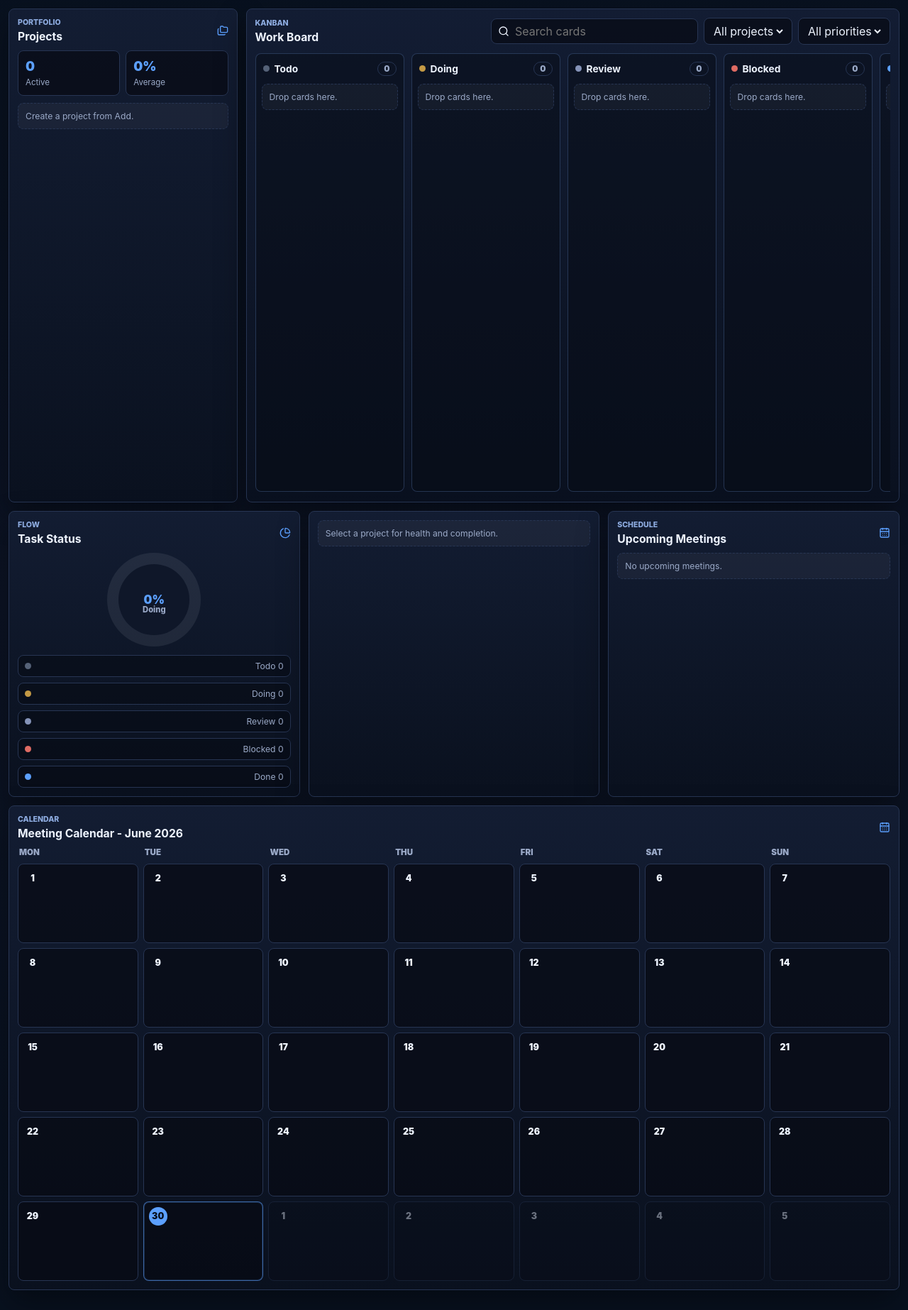
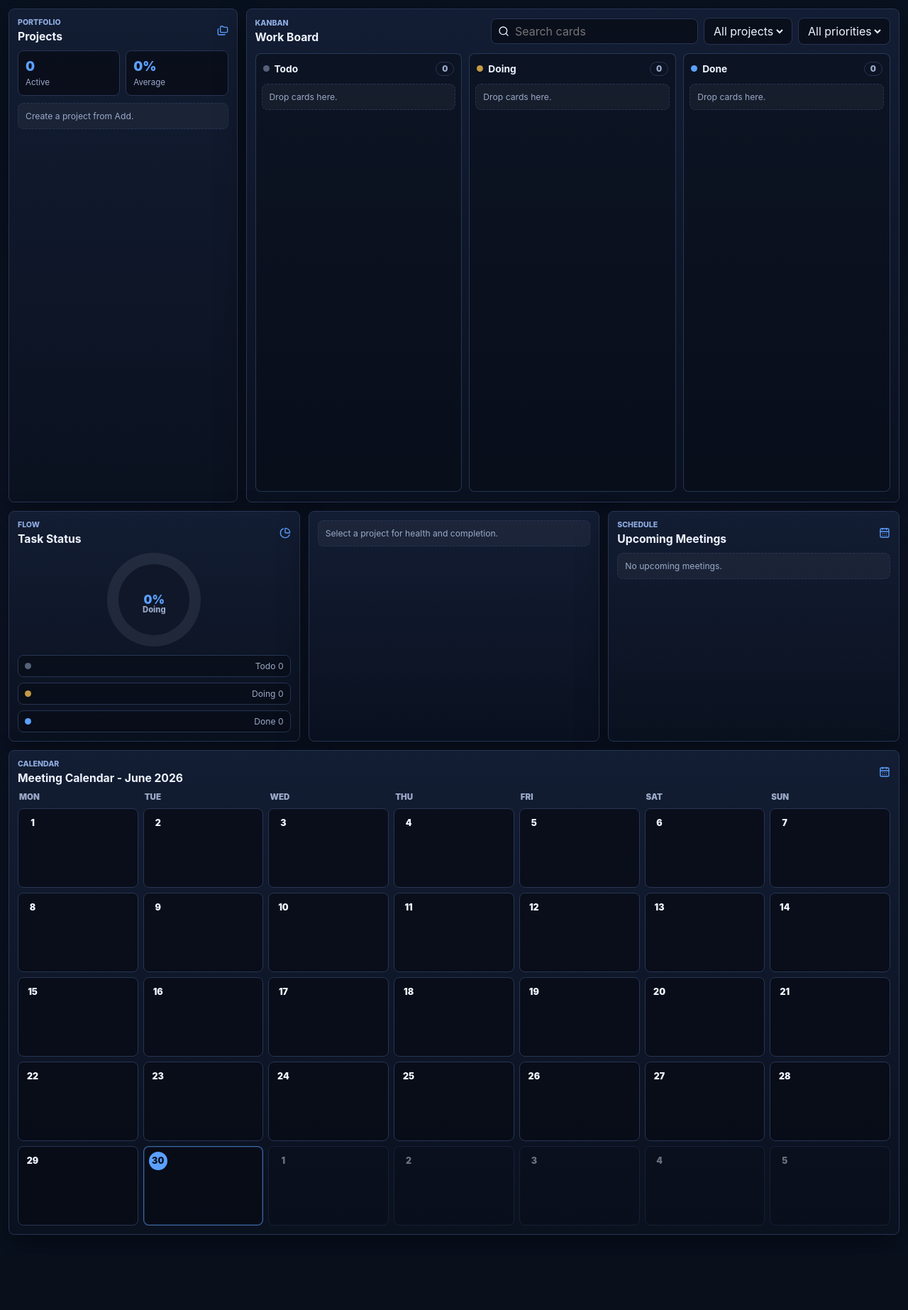
Before and after one commit to blackeyy22/Project_Manager, a Flask app: page / in a window 1280 px wide. Shown: the part 77-1923 px from the top of the page at 71% size. After the commit the page ends 1817 px from the top, so only its background shows below. Run offline with Flask 3, Linux system fonts and the light colour scheme; data that the repository does not hold is empty.

Commit message:
Remove review and blocked task lanes

```diff
--- a/app.py
+++ b/app.py
@@ -26,7 +26,7 @@ DEFAULT_DB_PATH = BASE_DIR / "data" / "project_manager.sqlite3"
 DATETIME_FORMAT = "%Y-%m-%dT%H:%M"
 
 PROJECT_STATUSES = ("Planned", "Active", "Paused", "Done")
-TASK_STATUSES = ("Todo", "Doing", "Review", "Blocked", "Done")
+TASK_STATUSES = ("Todo", "Doing", "Done")
 TASK_PRIORITIES = ("Low", "Normal", "High", "Critical")
 MEETING_STATUSES = ("Planned", "Held", "Cancelled")
 
@@ -152,6 +152,16 @@ def migrate_db(db: sqlite3.Connection | None = None) -> None:
     if "completion" not in project_columns:
         db.execute(
             "ALTER TABLE projects ADD COLUMN completion INTEGER NOT NULL DEFAULT 0"
+        )
+
+    legacy_task_statuses = {
+        "Review": "Doing",
+        "Blocked": "Todo",
+    }
+    for old_status, new_status in legacy_task_statuses.items():
+        db.execute(
+            "UPDATE tasks SET status = ? WHERE status = ?",
+            (new_status, old_status),
         )
 
 
@@ -559,9 +569,6 @@ def load_stats(db: sqlite3.Connection) -> dict[str, int]:
         "open_tasks": db.execute(
             "SELECT COUNT(*) FROM tasks WHERE status != 'Done'"
         ).fetchone()[0],
-        "blocked_tasks": db.execute(
-            "SELECT COUNT(*) FROM tasks WHERE status = 'Blocked'"
-        ).fetchone()[0],
         "planned_meetings": db.execute(
             "SELECT COUNT(*) FROM meetings WHERE status = 'Planned'"
         ).fetchone()[0],
@@ -596,8 +603,6 @@ def load_task_chart(db: sqlite3.Connection) -> dict:
         "total": total,
         "todo": counts["Todo"],
         "doing": counts["Doing"],
-        "review": counts["Review"],
-        "blocked": counts["Blocked"],
         "done": counts["Done"],
         "done_percent": round((counts["Done"] / total) * 100) if total else 0,
         "doing_percent": round((counts["Doing"] / total) * 100) if total else 0,
--- a/static/app.css
+++ b/static/app.css
@@ -14,7 +14,6 @@
   --red: #df6b63;
   --amber: #c49a45;
   --blue: #6fa1d6;
-  --review: #8593b8;
   --todo: #556278;
   --status-empty: rgba(238, 244, 255, 0.08);
   --shadow: 0 18px 44px rgba(0, 0, 0, 0.38);
@@ -25,8 +24,6 @@
   --dark-ink: #071120;
   --status-todo: var(--todo);
   --status-doing: var(--amber);
-  --status-review: var(--review);
-  --status-blocked: var(--red);
   --status-done: var(--green);
 }
 
@@ -329,7 +326,7 @@ h4 {
 
 .kanban-board {
   display: grid;
-  grid-template-columns: repeat(5, minmax(210px, 1fr));
+  grid-template-columns: repeat(3, minmax(210px, 1fr));
   gap: 10px;
   overflow-x: auto;
   min-height: 620px;
@@ -378,16 +375,6 @@ h4 {
 .status-dot.doing,
 .legend-dot.doing {
   background: var(--status-doing);
-}
-
-.status-dot.review,
-.legend-dot.review {
-  background: var(--status-review);
-}
-
-.status-dot.blocked,
-.legend-dot.blocked {
-  background: var(--status-blocked);
 }
 
 .status-dot.done,
@@ -1007,7 +994,7 @@ textarea:focus {
   }
 
   .kanban-board {
-    grid-template-columns: repeat(5, 82vw);
+    grid-template-columns: repeat(3, 82vw);
   }
 
   .calendar-grid {
```
Also changed, not shown: tests/test_app.py (+4 -4 lines), README.md.
